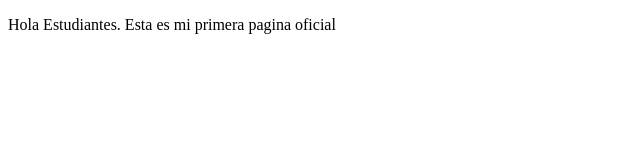
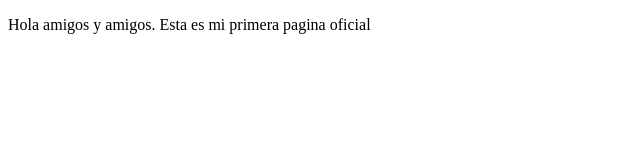
Before and after one commit to gustavohc09/trabajospersonaldemo, a plain HTML site: page index.html in a window 1280 px wide. Shown: the full height of the page, 0-640 px from the left. Drawn offline with Linux system fonts and the light colour scheme.

Commit message:
cambios amigos y amigas

```diff
--- a/index.html
+++ b/index.html
@@ -11,5 +11,5 @@
 </body>
 </html>
 <p>
-    Hola Estudiantes. Esta es mi primera pagina oficial
+    Hola amigos y amigos. Esta es mi primera pagina oficial
 </p>
```
